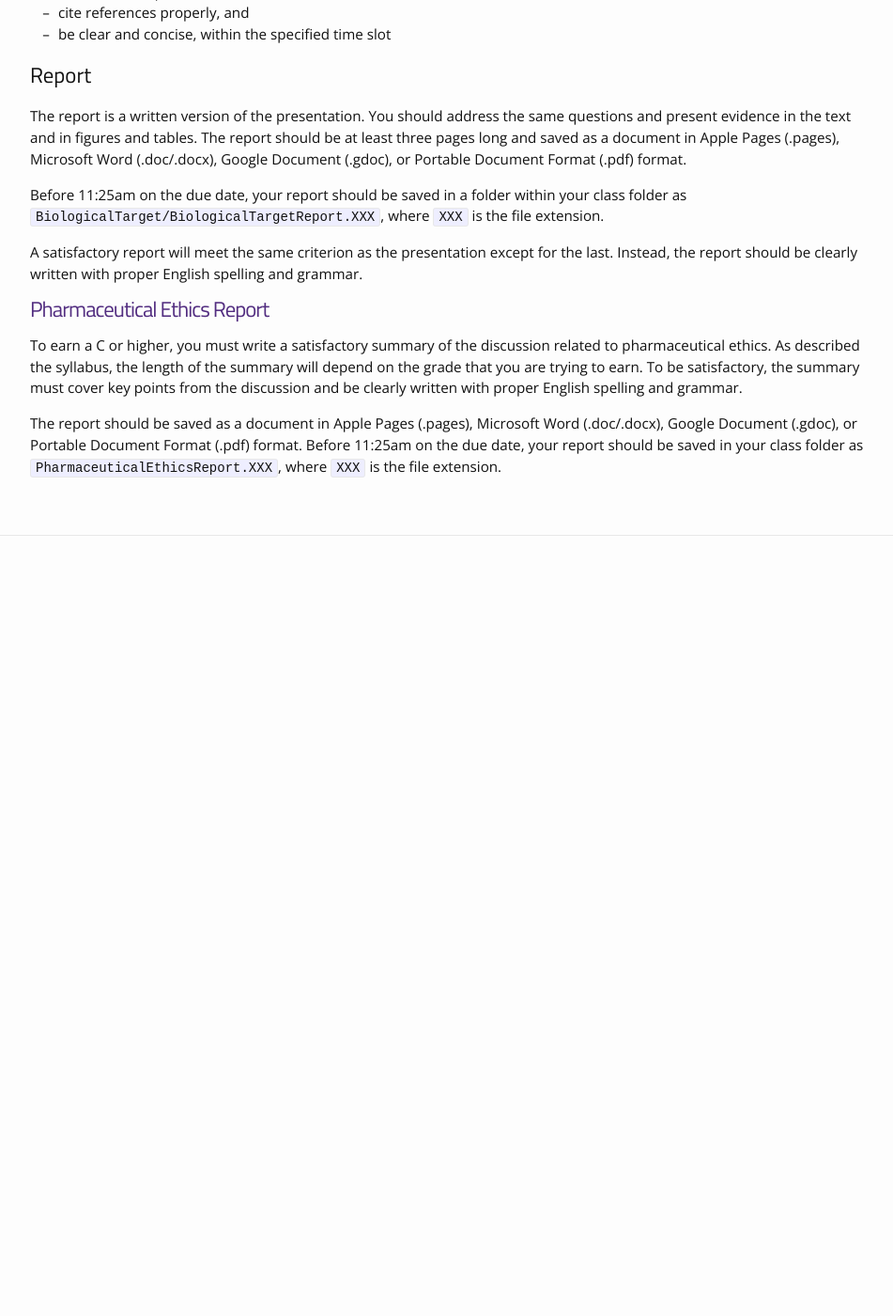
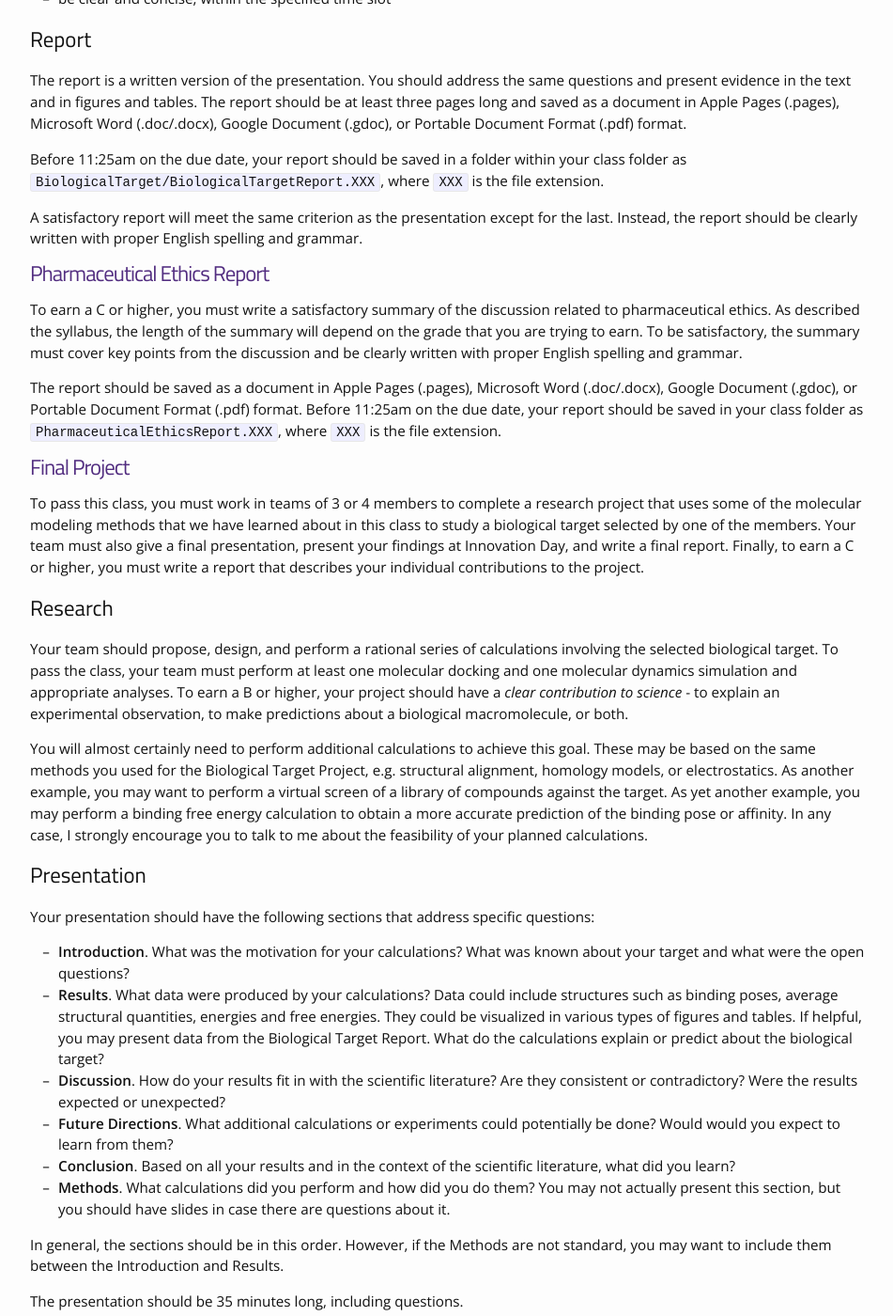
Before and after one commit to daveminh/Chem456-2022F, a Jekyll site: the page built from docs/assignments.md, in a window 1280 px wide and 1400 px high, scrolled down 1537 px. Shown: the whole window at 94% size, without its empty margins (163-1114 px from the left). Built offline with Jekyll 4.4.1, drawn with Linux system fonts in a browser that asks for light colours; nearby versions of some CDN libraries; before the commit the page ends 2167 px from its top, so only the background shows below that; some of the changed text lies outside the part shown.

Commit message:
Adding final project to assignments

```diff
--- a/docs/assignments.md
+++ b/docs/assignments.md
@@ -4,11 +4,11 @@ title: Assignments
 permalink: /assignments/
 ---
 
-# Biological Target Presentation and Report
+# Biological Target Project
 
 To earn a C or higher, you must complete a small research project and give a satisfactory presentation about the scientific and business prospects of developing a ligand for a biological target of your choice. To earn a B or higher, you must also complete a satisfactory report. As mentioned in the syllabus, an unsatisfactory presentation or report may be revised with 2 tokens.
 
-## Project
+## Research
 
 The research project includes the following steps:
 * Search for and select a personal target to do further research on. The target or a close homolog must have a public crystal structure in the Protein Data Bank (https://www.rcsb.org). After making sure that nobody has selected the same target, enter your name and target in the [Google spreadsheet](https://docs.google.com/spreadsheets/d/1OaIWLxFEssCu1uGx48hzlsdZ1-NZ3HeEpdHoZPzM1S8/edit?usp=sharing).
@@ -34,9 +34,7 @@ In the presentation, you should address the following questions:
 
 The presentation should be 12 minutes long, followed by 3 minutes for questions.
 
-As a visual aid to your presentation, you should prepare a series of slides that present evidence for your answers based on your own work as well as data and figures from other sources. For example, you could perform a structural alignment between the binding site of the bacterial and human homologue of your target to highlight structural differences. This may provide evidence that a ligand that binds to the bacterial site is unlikely to also bind to the human site, or vice versa. (You may also present some calculations that do not directly address the questions.) Data and figures from other sources should be properly cited. Citations should be numbered/named on individual slides and an [ACS-style bibliography](https://pubs.acs.org/doi/full/10.1021/acsguide.40303) included at the end of the slide slow. The slide show should be in Apple Keynote (.key), Microsoft Powerpoint (.ppt/,pptx), Google Slides (.gslides), or Portable Document Format (.pdf) format.
-
-Before the first student presents, your slides should be saved in a folder within your class folder as `BiologicalTarget/BiologicalTargetPresentation.XXX`, where `XXX` is the file extension. To expedite transitions between presentations, students will all present using the instructor's laptop.
+As a visual aid to your presentation, you should prepare a series of slides that present evidence for your answers based on your own work as well as data and figures from other sources. For example, you could perform a structural alignment between the binding site of the bacterial and human homologue of your target to highlight structural differences. This may provide evidence that a ligand that binds to the bacterial site is unlikely to also bind to the human site, or vice versa. (You may also present some calculations that do not directly address the questions.) Data and figures from other sources should be properly cited. Citations should be numbered/named on individual slides and an [ACS-style bibliography](https://pubs.acs.org/doi/full/10.1021/acsguide.40303) included at the end of the slide slow. The slide show should be in Apple Keynote (.key), Microsoft Powerpoint (.ppt/,pptx), Google Slides (.gslides), or Portable Document Format (.pdf) format. Before the first student presents, your slides should be saved in a folder within your class folder as `BiologicalTarget/BiologicalTargetPresentation.XXX`, where `XXX` is the file extension. To expedite transitions between presentations, students will all present using the instructor's laptop.
 
 A satisfactory presentation will
 * address all of the questions with sufficient evidence for the answers,
@@ -58,40 +56,67 @@ To earn a C or higher, you must write a satisfactory summary of the discussion r
 
 The report should be saved as a document in Apple Pages (.pages), Microsoft Word (.doc/.docx), Google Document (.gdoc), or Portable Document Format (.pdf) format. Before 11:25am on the due date, your report should be saved in your class folder as `PharmaceuticalEthicsReport.XXX`, where `XXX` is the file extension.
 
+# Final Project
+
+To pass this class, you must work in teams of 3 or 4 members to complete a research project that uses some of the molecular modeling methods that we have learned about in this class to study a biological target selected by one of the members. Your team must also give a final presentation, present your findings at Innovation Day, and write a final report. Finally, to earn a C or higher, you must write a report that describes your individual contributions to the project.
+
+## Research
+
+Your team should propose, design, and perform a rational series of calculations involving the selected biological target. To pass the class, your team must perform at least one molecular docking and one molecular dynamics simulation and appropriate analyses. To earn a B or higher, your project should have a *clear contribution to science* - to explain an experimental observation, to make predictions about a biological macromolecule, or both.
+
+You will almost certainly need to perform additional calculations to achieve this goal. These may be based on the same methods you used for the Biological Target Project, e.g. structural alignment, homology models, or electrostatics. As another example, you may want to perform a virtual screen of a library of compounds against the target. As yet another example, you may perform a binding free energy calculation to obtain a more accurate prediction of the binding pose or affinity. In any case, I strongly encourage you to talk to me about the feasibility of your planned calculations.
+
+## Presentation
+
+Your presentation should have the following sections that address specific questions:
+* **Introduction**. What was the motivation for your calculations? What was known about your target and what were the open questions?
+* **Results**. What data were produced by your calculations? Data could include structures such as binding poses, average structural quantities, energies and free energies. They could be visualized in various types of figures and tables. If helpful, you may present data from the Biological Target Report. What do the calculations explain or predict about the biological target?
+* **Discussion**. How do your results fit in with the scientific literature? Are they consistent or contradictory? Were the results expected or unexpected?
+* **Future Directions**. What additional calculations or experiments could potentially be done? Would would you expect to learn from them?
+* **Conclusion**. Based on all your results and in the context of the scientific literature, what did you learn?
+* **Methods**. What calculations did you perform and how did you do them? You may not actually present this section, but you should have slides in case there are questions about it.
+
+In general, the sections should be in this order. However, if the Methods are not standard, you may want to include them between the Introduction and Results.
+
+The presentation should be 35 minutes long, including questions.
+
+As with the Biological Target Presentation, you should prepare a series of slides to accompany your presentation. Data and figures that you did not generate should be properly cited. Citations should be numbered/named on individual slides and an [ACS-style bibliography](https://pubs.acs.org/doi/full/10.1021/acsguide.40303) included at the end of the slide slow. The slide show should be in Apple Keynote (.key), Microsoft Powerpoint (.ppt/,pptx), Google Slides (.gslides), or Portable Document Format (.pdf) format. Before the first team presents, your slides should be saved in a folder within your class folder as `FinalProject/FinalPresentation.XXX`, where `XXX` is the file extension. To expedite transitions between presentations, students will all present using the instructor's laptop.
+
+A presentation that enables the team to pass the class will
+* address all of the questions with sufficient evidence for the answers,
+* include the required calculations,
+* cite references properly, and
+* be clear and concise, within the specified time slot
+
+A presentation that enables the team to earn an A or B will describe a clear contribution to science. To enable the team to earn an A, the presentation must have the polish of a conference presentation. Conference presentations are well-organized and smoothly delivered. Moreover, presenters are knowledgable about the background and are able to answer most questions intelligently.
+
+## Innovation Day
+
+TBA
+
+## Report
+
+Your final report should capture the team's project work in the format of a scientific journal. Unless otherwise approved, the document should be prepared for submission to the Journal of Chemical Information and Modelling according to [the journal's author guidelines](https://pubs.acs.org/page/jcisd8/submission/authors.html). If there is a clear scientific contribution, the team may be encouraged to submit the paper for publication.
+
 <!--
+The report is a written version of the presentation. You should address the same questions and present evidence in the text and in figures and tables. The report should be at least three pages long and saved as a document in Apple Pages (.pages), Microsoft Word (.doc/.docx), Google Document (.gdoc), or Portable Document Format (.pdf) format.
 
-* **Individual Contribution Reports Survey**. All students will write two brief reports that describe their contribution to the project since the previous report. The reports will be filed as answers to an online survey. The reports will be assessed based on clarity, completeness, and credibility. They will be an important factor in the individual grade.
+Before 11:25am on the due date, your report should be saved in a folder within your class folder as `BiologicalTarget/BiologicalTargetReport.XXX`, where `XXX` is the file extension.
 
-* **Project Portfolio**. All students are asked to write a project portfolio, which describes the skills they have developed over the course of the project. It will be an important factor in the individual contribution grade.
-
-### Team
-
-* **Midterm Presentation File**. Teams are required to present a midterm (a 10-15 minute project update) presentation about their project.
-
-In the presentation, teams should review and expand on (if warranted) the scientific background information and calculations (e.g. homology modeling, structural alignment, and electrostatics) described in the individual biological target presentation. They should also describe progress on new calculations that have been performed (docking and molecular dynamics), analyses that have been performed (e.g. equilibration time, dimensionality reduction, clustering, and Markov state models), scientific understanding gained, predictions made, and what additional calculations they plan to perform and what they expect to learn from them.
-
-All the presentations should be uploaded as a PDF file named XXXX.pdf (where XXXX is the 4-letter PDB ID) to the MidtermPresentations directory on Google Drive by midnight on March 9.
-
-On March 10, teams will be randomly selected to present. Teams can present using either the instructor's or a member's laptop.
-
-The presentation will be evaluated according to the following 100 point rubric: Does the presentation clearly address the scientific rationale of the project? [20 pts] Were structural alignment, electrostatics, or structural prediction calculations included and clearly explained? [10 pts] Were molecular docking calculations and analyses included and clearly described [25 pts]? Were molecular dynamics simulations and analyses included (at a minimum the equilibration time) and clearly described [25 pts]? Was the presentation clear and concise (between 10 and 15 minutes)? [10 pts] Were references properly cited? [10 pts].
-
-* **Final Presentation File**. Teams are required to give a final presentation (a 20-30 minute overview) about their project.
-
-In the presentation, teams should describe the scientific background information, key calculations performed, scientific understanding gained, predictions made, and what additional calculations could potentially be done what they would expect to learn from them. In addition to calculations from the previous presentation, the final presentation should include binding free energy calculations.
-
-All the presentations should be uploaded as a PDF file named XXXX.pdf (where XXXX is the 4-letter PDB ID) to the FinalPresentations directory on Google Drive by midnight on April 27.
-
-On April 28, two teams will be randomly selected to present. On April 30, the other two teams will present.
-
-The presentation will be evaluated according to the following 100 point rubric: Does the presentation clearly address the background and scientific rationale of the project? [20 pts] Were calculations, including binding free energy calculations, carefully analyzed and clearly explained? [60 pts] Was the presentation clear and concise (between 20 and 30 minutes)? [10 pts] Were references properly cited? [10 pts].
-
-* **Final Report File**. Teams are required to create a final report that captures a team’s project work in the format of a scientific journal, the Journal of Chemical Information and Modelling. The document should be prepared for submission according to [the journal's author guidelines](https://pubs.acs.org/page/jcisd8/submission/authors.html).
+A satisfactory report will meet the same criterion as the presentation except for the last. Instead, the report should be clearly written with proper English spelling and grammar.
 
 The report will be evaluated according to the following 100 point rubric: Does the abstract clearly describe the main findings of the study [10 pts]? Does the introduction clearly describe the rationale for the study [15 pts]? Are methods described in sufficient detail so that the study is reproducible [15 pts]? Are the results, including figures and tables, clearly presented and described [15 pts]? Does the discussion clearly explain the implications of the results in light of previous scientific knowledge [10 pts]? Are conclusions justified by the the data [10 pts]? Are references properly cited [10 pts]? Are project data stored in a well-organized format [15 pts]?
 
-Teams are highly encouraged to submit a draft of their report by midnight on April 27. The final report is due at midnight on May 7.
+-->
 
-* **Project Data**. Key calculation results should be stored in a well-organized format and properly documented.
+## Individual contribution summary and project portfolio
 
--->
+To earn a C or higher, you must write a report (1 page or longer) that includes two sections:
+* an *individual contribution summary* and
+* a *project portfolio*.
+
+In the individual contribution summary, you should summarize how you contributed to the final project. For some examples of ways that you may have contributed to the project, see the [PLOS guidelines for author contributions](https://journals.plos.org/plosone/s/authorship). The PLOS guidelines were developed for a journal article. Additional ways that you can contribute are preparing the presentation slides or poster or presenting these materials before the class or during Innovation Day.
+
+For the project portfolio, you should describe the skills that you have developed over the course of the project. These skills could be technical skills related to the calculations. They could also be "soft" skills related to teamwork, project management, interpersonal relationships, communication, presentation, and writing. Preparing this project portfolio could help you answer job interview questions in the future.
+
+This report will be a major factor in your "Individual contribution to final project" grade.
```
